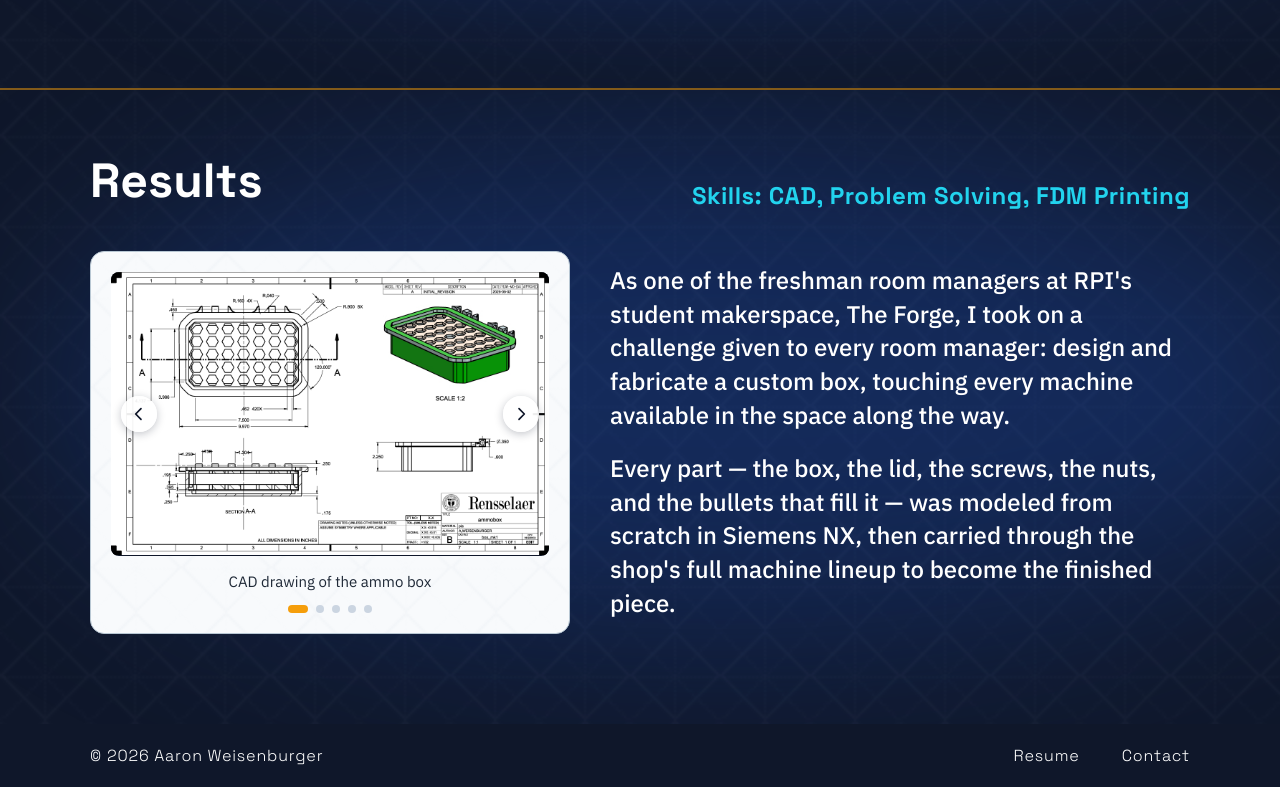
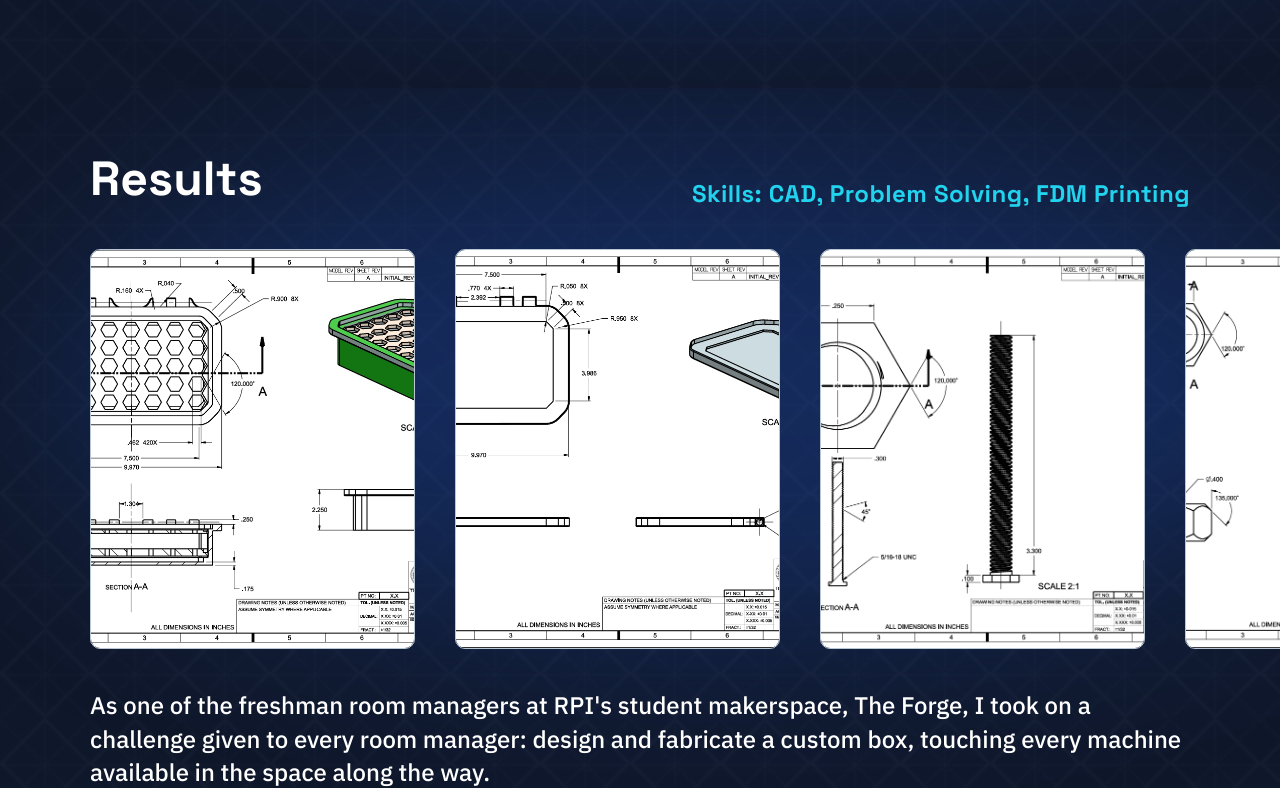
Before and after one commit to Julesc27/Aaron-Weisenburger-Portfolio, a React (Vite) app: page /projects/ammo-box in a window 1280 px wide. Shown: the part 517-1305 px from the top of the page. Built offline with nearby package versions, Linux system fonts and the light colour scheme.

Commit message:
Update ProjectDetailContent.jsx

```diff
--- a/src/components/ProjectDetailContent.jsx
+++ b/src/components/ProjectDetailContent.jsx
@@ -1,6 +1,5 @@
 import { Link } from 'react-router-dom'
 import Breadcrumbs from './Breadcrumbs.jsx'
-import ImageCarousel from './ImageCarousel.jsx'
 
 export default function ProjectDetailContent({ detail, project }) {
   // Detail entries in projectDetails.js are hand-written case studies, and
@@ -31,15 +30,6 @@ export default function ProjectDetailContent({ detail, project }) {
   ];
   const centerHeroImage = CENTERED_HERO_IMAGE_PROJECTS.includes(project.id);
 
-  // Each of these hero photos has its own aspect ratio, quite different
-  // from the tall, narrow rocket shot the default box was sized for —
-  // MK2's is an extremely tall, narrow full-body shot (default box, but
-  // shown uncropped via `contain`); MK1's is a wider rocket-launch shot;
-  // IREC 2026's is a landscape team photo; the glove box holder's is a
-  // straight-on product shot; the ammo box's is a standard ~4:3 phone
-  // photo. Everything except MK2 gets a box sized to match its own
-  // photo, so plain `cover` already shows the whole photo with no need
-  // for `contain`.
   const HERO_IMAGE_MODIFIERS = {
     'l2-rocket-mk2': 'detail-hero-image--contain',
     'l2-rocket-mk1': 'detail-hero-image--wide',
@@ -51,17 +41,8 @@ export default function ProjectDetailContent({ detail, project }) {
     ? ` ${HERO_IMAGE_MODIFIERS[project.id]}`
     : '';
 
-  // A project with just one or two result photos lays them out as a
-  // simple static row next to the write-up. A project with several
-  // photos/drawings to show reads better as a carousel the visitor can
-  // step through one at a time instead of a wall of small thumbnails.
-  const useResultsCarousel = resultsImages.length > 2;
 
-  // The carousel is its own light card, so it already reads as distinct
-  // from the dark Hero above it — a project using one doesn't also need
-  // the whole Results section flipped light for contrast.
-  const needsSectionDivider = !hasMaterials;
-  const needsLightResults = !hasMaterials && !useResultsCarousel;
+  const useResultsImageGrid = resultsImages.length > 2;
 
   return (
     <>
@@ -148,15 +129,9 @@ export default function ProjectDetailContent({ detail, project }) {
       {hasResults && (
         // Hero and Results share the same dark background, and normally
         // the light Materials section in between keeps them from
-        // blending together. A project with no Materials section needs
-        // its own seam between them instead — either a full light
-        // background, or (when a light carousel card is already sitting
-        // in the section) just a thin accent divider.
-        <section
-          className={`detail-results${needsSectionDivider ? ' detail-results--divider' : ''}${
-            needsLightResults ? ' detail-results--light' : ''
-          }`}
-        >
+        // blending together. A project with no Materials section (like
+        // this one) needs its own seam between them instead.
+        <section className={`detail-results${!hasMaterials ? ' detail-results--no-materials' : ''}`}>
           <div className="detail-results-glow" aria-hidden="true">
             <img src="/glow-ellipse-9.svg" alt="" />
           </div>
@@ -168,11 +143,10 @@ export default function ProjectDetailContent({ detail, project }) {
               {detail.skillsLine && <p className="detail-skills-line">{detail.skillsLine}</p>}
             </div>
             <div className="detail-results-body">
-              {resultsImages.length > 0 && useResultsCarousel && (
-                <ImageCarousel images={resultsImages} />
-              )}
-              {resultsImages.length > 0 && !useResultsCarousel && (
-                <div className="detail-results-images">
+              {resultsImages.length > 0 && (
+                <div
+                  className={`detail-results-images${useResultsImageGrid ? ' detail-results-images--grid' : ''}`}
+                >
                   {resultsImages.map((image, i) => (
                     <img
                       key={i}
```
